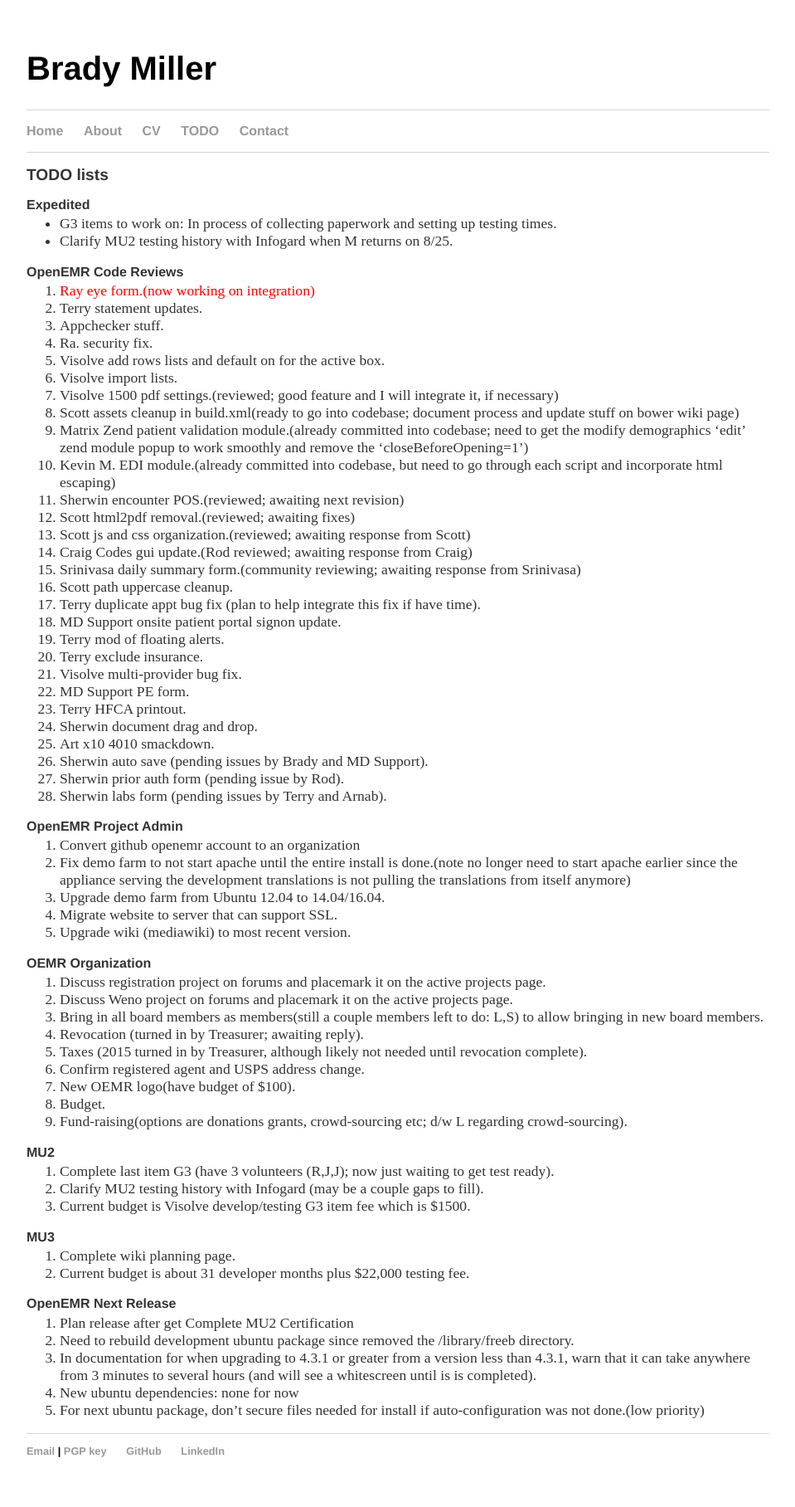
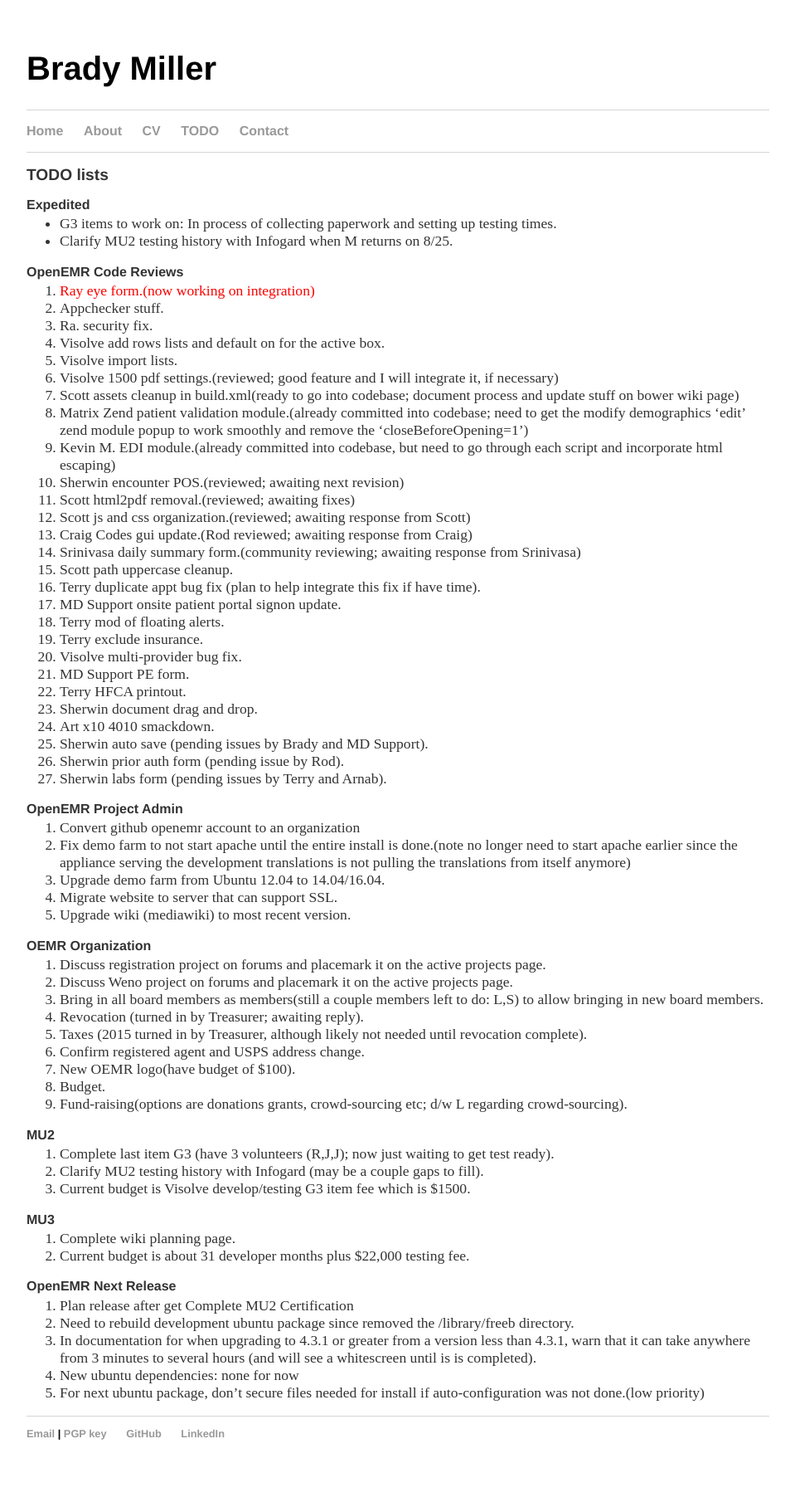
Before and after one commit to bradymiller/bradymiller.github.io, a Jekyll site: the page built from todo/index.md, in a window 1280 px wide. Shown: the whole page at 83% size, without its empty margins (160-1119 px from the left). Built offline with Jekyll 4.4.1, drawn with Linux system fonts in a browser that asks for light colours; after the commit the page ends 1795 px from its top, so only the background shows below that.

Commit message:
Update todo list

```diff
--- a/todo/index.md
+++ b/todo/index.md
@@ -9,7 +9,6 @@
 
 ### OpenEMR Code Reviews
 1. <span style="color: red">Ray eye form.(now working on integration)</span>
-1. Terry statement updates.
 1. Appchecker stuff.
 1. Ra. security fix.
 1. Visolve add rows lists and default on for the active box.
```
